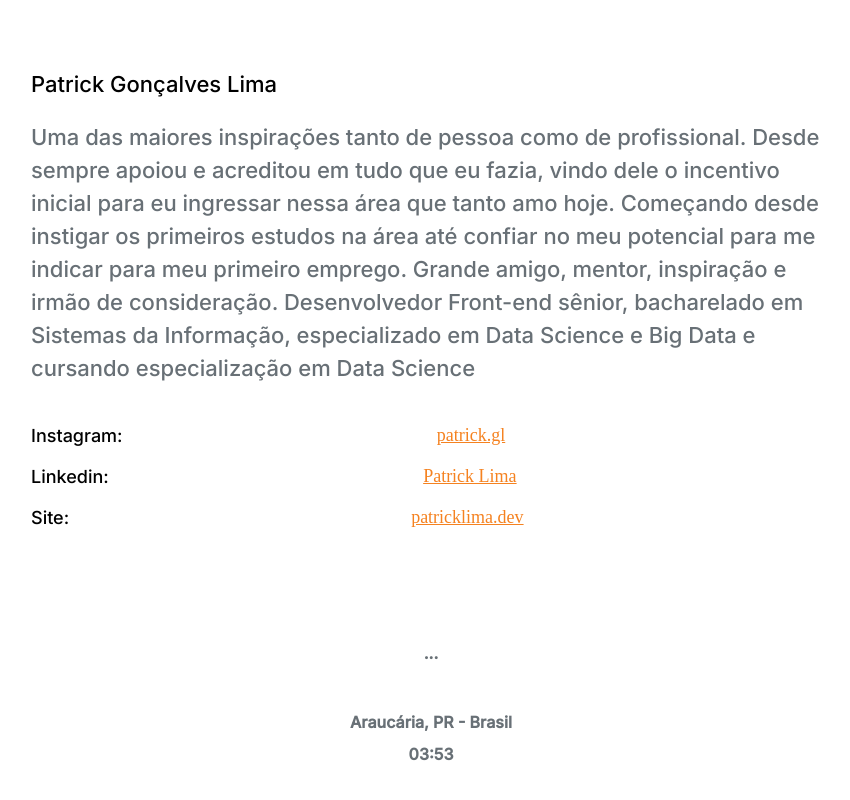
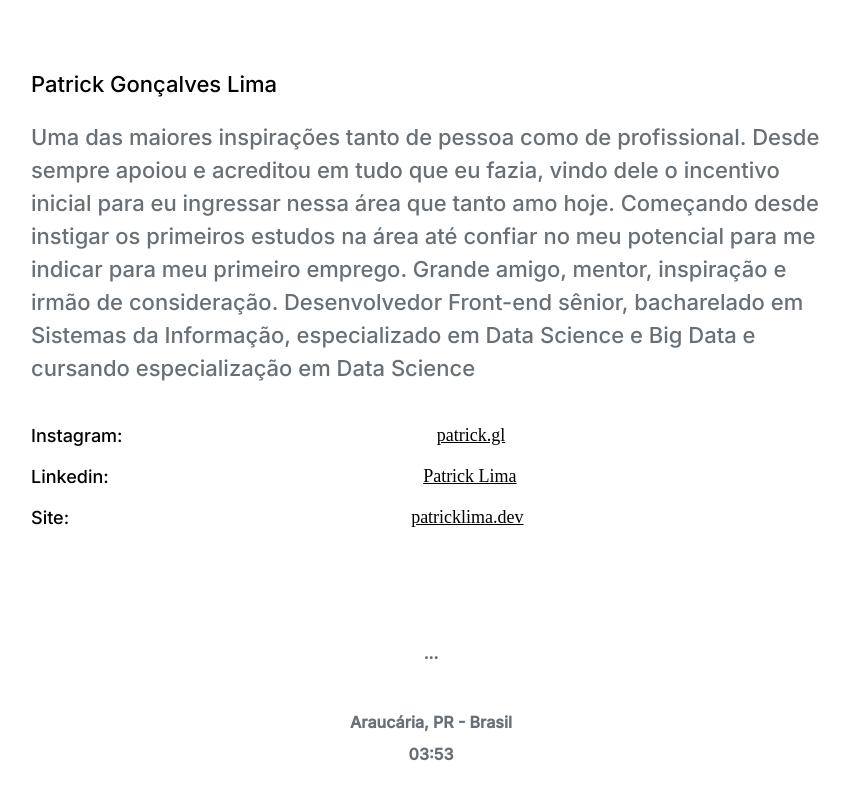
Before and after one commit to ricardogdf/Portfolio, a Next.js app: page /sobre in a window 1280 px wide. Shown: the part 1253-2053 px from the top of the page, without its empty margins (209-1059 px from the left). Built offline with nearby package versions, Linux system fonts and the light colour scheme; a web font is replaced by a local one.

Commit message:
arrumando cor do link

```diff
--- a/pages/sobre.js
+++ b/pages/sobre.js
@@ -77,9 +77,9 @@ export default function Sobre() {
                     <Text className='name'>Patrick Gonçalves Lima</Text>
                     <Text className='description'>Uma das maiores inspirações tanto de pessoa como de profissional. Desde sempre apoiou e acreditou em tudo que eu fazia, vindo dele o incentivo inicial para eu ingressar nessa área que tanto amo hoje. Começando desde instigar os primeiros estudos na área até confiar no meu potencial para me indicar para meu primeiro emprego. Grande amigo, mentor, inspiração e irmão de consideração. Desenvolvedor Front-end sênior, bacharelado em Sistemas da Informação, especializado em Data Science e Big Data e cursando especialização em Data Science</Text>
                     <Box className='boxSocialMedias'>
-                        <Flex className='mbMedias'><Box className='nameSocialMedias'>Instagram:</Box> <Flex className='socialMedias'><Link className='linkSocialMedias' href='https://www.instagram.com/patrick.gl/'>patrick.gl</Link></Flex></Flex>
-                        <Flex className='mbMedias'><Box className='nameSocialMedias'>Linkedin:</Box><Flex className='socialMedias'><Link className='linkSocialMedias' href='https://www.linkedin.com/in/patrickgdl/'>Patrick Lima</Link></Flex></Flex>
-                        <Flex className='mbMedias'><Box className='nameSocialMedias'>Site:</Box><Flex className='socialMedias'><Link className='linkSocialMedias' href='https://www.patricklima.dev/'>patricklima.dev</Link></Flex></Flex>
+                        <Flex className='mbMedias'><Box className='nameSocialMedias'>Instagram:</Box> <Flex className='socialMedias'><a className='linkSocialMedias' href='https://www.instagram.com/patrick.gl/'>patrick.gl</a ></Flex></Flex>
+                        <Flex className='mbMedias'><Box className='nameSocialMedias'>Linkedin:</Box><Flex className='socialMedias'><a className='linkSocialMedias' href='https://www.linkedin.com/in/patrickgdl/'>Patrick Lima</a ></Flex></Flex>
+                        <Flex className='mbMedias'><Box className='nameSocialMedias'>Site:</Box><Flex className='socialMedias'><a className='linkSocialMedias' href='https://www.patricklima.dev/'>patricklima.dev</a ></Flex></Flex>
                     </Box>
                 </Box>
                 <footer>
--- a/src/components/Link/index.js
+++ b/src/components/Link/index.js
@@ -2,7 +2,6 @@ import styled from 'styled-components'
 
 const Link = styled.a`
     color: #f58220;
-
 `
 
 export default Link;
```
